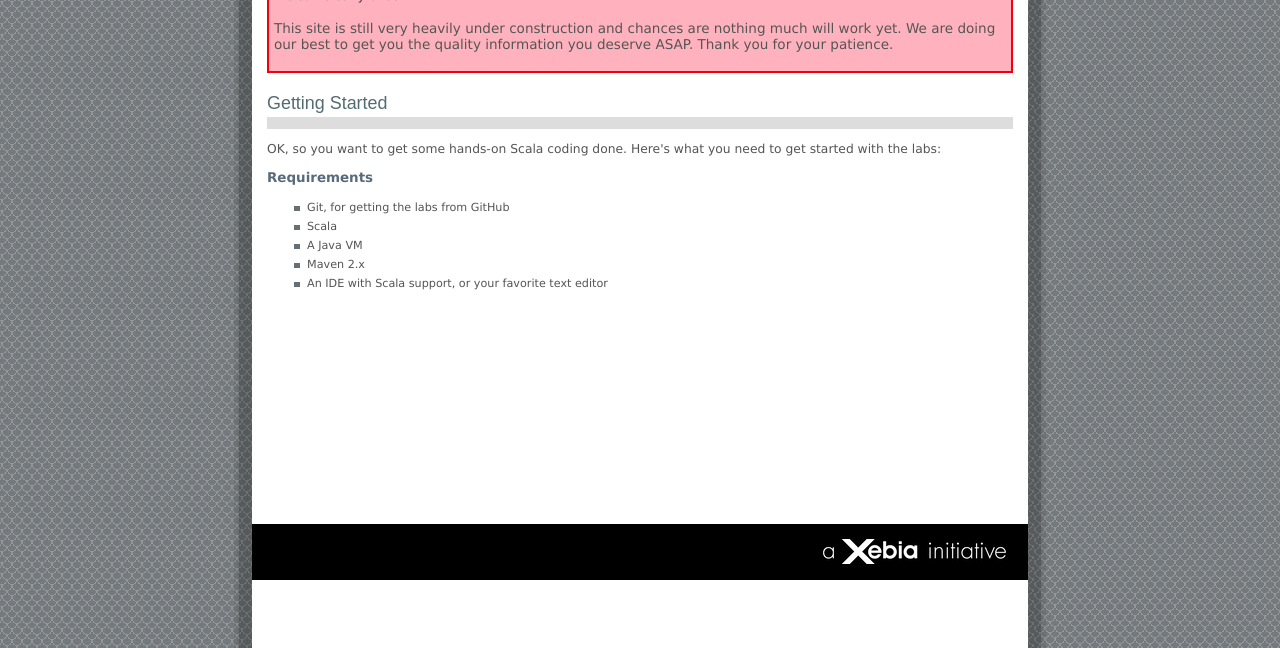
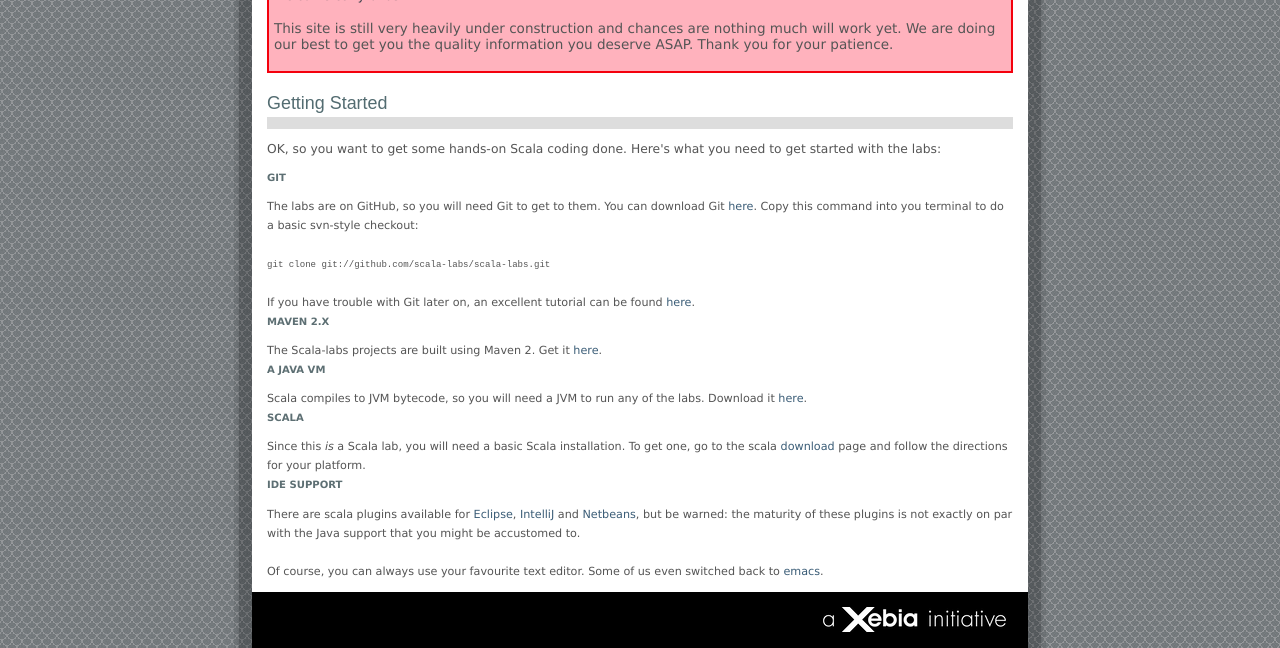
Before and after one commit to scala-labs/scala-labs.github.com, a Jekyll site: the page built from getting-started.html, in a window 1280 px wide. Shown: the part 320-968 px from the top of the page. Built offline with Jekyll 4.4.1, drawn with Linux system fonts in a browser that asks for light colours.

Commit message:
Modified getting-started.html

```diff
--- a/getting-started.html
+++ b/getting-started.html
@@ -11,12 +11,25 @@
   OK, so you want to get some hands-on Scala coding done. Here's what you need to get started with the labs:
 </p>
 
-<h2>Requirements</h2>
+<h3>Git</h3>
+The labs are on GitHub, so you will need Git to get to them. You can download Git <a href="http://git-scm.com/download">here</a>. Copy this command into you terminal to do a basic
+svn-style checkout:<br><br>
+<code>git clone git://github.com/scala-labs/scala-labs.git</code><br><br>
+If you have trouble with Git later on, an excellent tutorial can be found <a href="http://www.kernel.org/pub/software/scm/git/docs/gittutorial.html">here</a>.
+<br>
+<h3>Maven 2.x</h3>
+The Scala-labs projects are built using Maven 2. Get it <a href="http://maven.apache.org/download.html">here</a>.
+<br>
+<h3>A Java VM</h3>
+Scala compiles to JVM bytecode, so you will need a JVM to run any of the labs. Download it <a href="http://java.com/download/index.jsp">here</a>.
+<br>
+<h3>Scala</h3>
+Since this <i>is</i> a Scala lab, you will need a basic Scala installation. To get one, go to the scala <a href="http://www.scala-lang.org/downloads">download</a> page and follow the
+directions for your platform.
+<br>
+<h3>IDE Support</h3>
 
-<ul>
-  <li>Git, for getting the labs from GitHub</li>
-  <li>Scala</li>
-  <li>A Java VM</li>
-  <li>Maven 2.x</li>
-  <li>An IDE with Scala support, or your favorite text editor</li>
-</ul>
+There are scala plugins available for <a href="http://www.scala-lang.org/node/94">Eclipse</a>, <a href="http://plugins.intellij.net/plugin/?id=1347">IntelliJ</a> and
+<a href="http://wiki.netbeans.org/Scala">Netbeans</a>, but be warned: the maturity of these plugins is not exactly on par with the Java support that you might be accustomed to.<br><br>
+Of course, you can always use your favourite text editor. Some of us even switched back to <a href="http://thegreylensmansview.blogspot.com/2009/03/stone-tools-and-scala-development-part.html">emacs</a>.
+</br>
```
